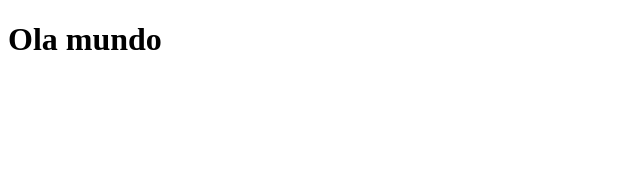
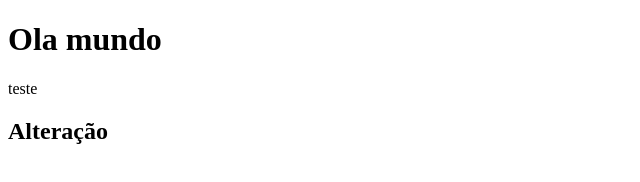
Before and after one commit to DanielAntu/curso_git_1, a plain HTML site: page index.html in a window 1280 px wide. Shown: the whole page, without its empty margins (0-640 px from the left). Drawn offline with Linux system fonts and the light colour scheme.

Commit message:
enviando alterações

```diff
--- a/index.html
+++ b/index.html
@@ -8,5 +8,7 @@
 </head>
 <body>
     <h1>Ola mundo</h1>
+    <p>teste</p>
+    <h2>Alteração</h2>
 </body>
 </html>
```
